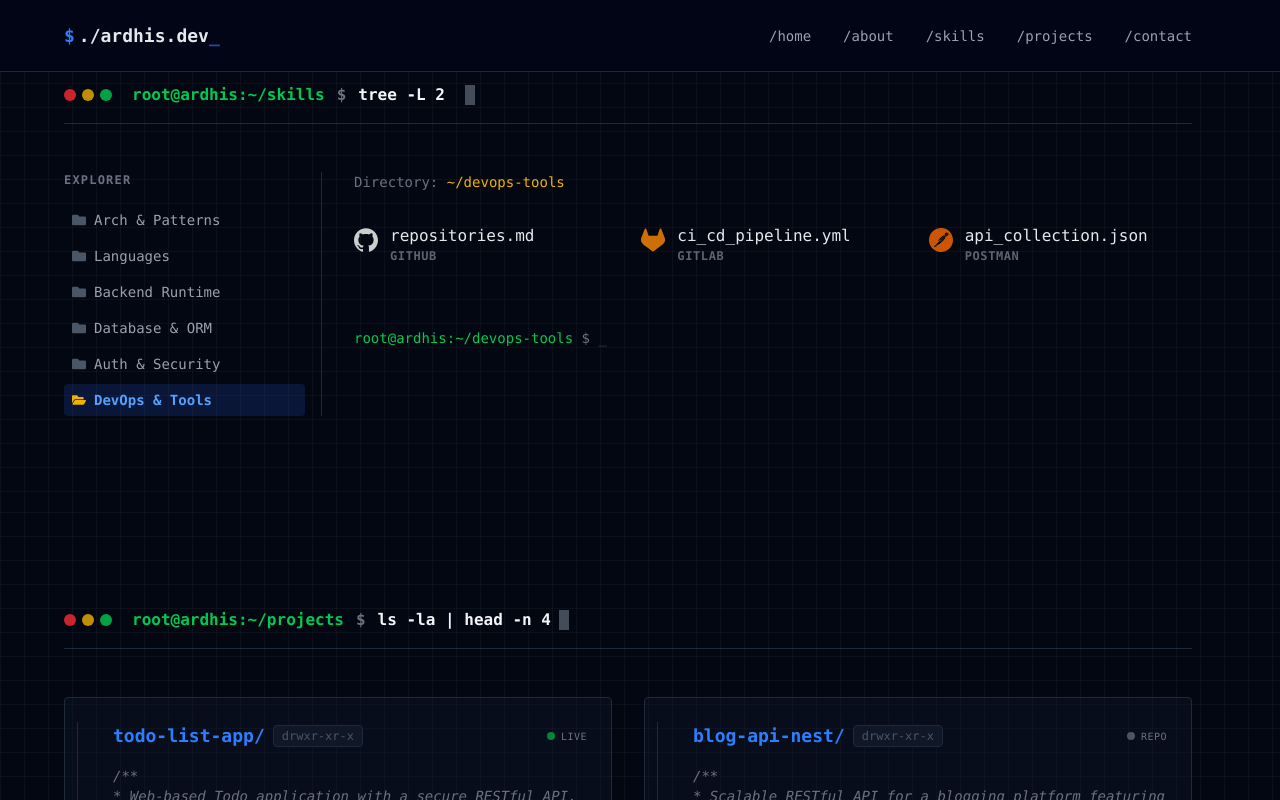
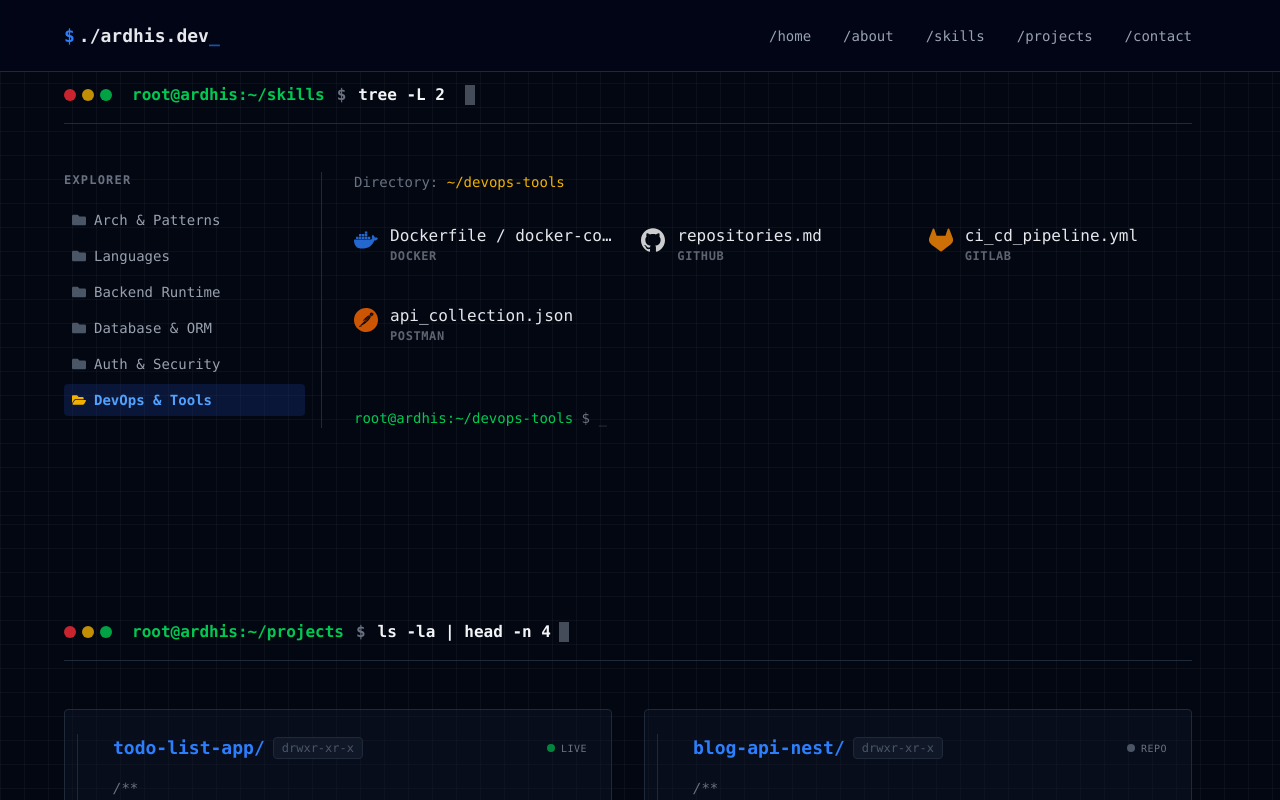
Before and after one commit to ardhisparahita/portfolio, a React (Vite) app: page / in a window 1280 px wide. Both pictures are taken after a click on the button "DevOps & Tools". Shown: the part 1600-2400 px from the top of the page. Built offline with nearby package versions, Linux system fonts and the light colour scheme.

Commit message:
feat: add docker

```diff
--- a/src/Pages/TechStack.tsx
+++ b/src/Pages/TechStack.tsx
@@ -16,6 +16,7 @@ import {
   SiSwagger,
   SiGithub,
   SiGitlab,
+  SiDocker,
 } from "react-icons/si";
 import {
   FaFolder,
@@ -170,6 +171,12 @@ const categories: Category[] = [
     name: "DevOps & Tools",
     techs: [
       {
+        name: "Docker",
+        file: "Dockerfile / docker-compose.yml",
+        icon: <SiDocker />,
+        color: "text-blue-500",
+      },
+      {
         name: "GitHub",
         file: "repositories.md",
         icon: <SiGithub />,
```
